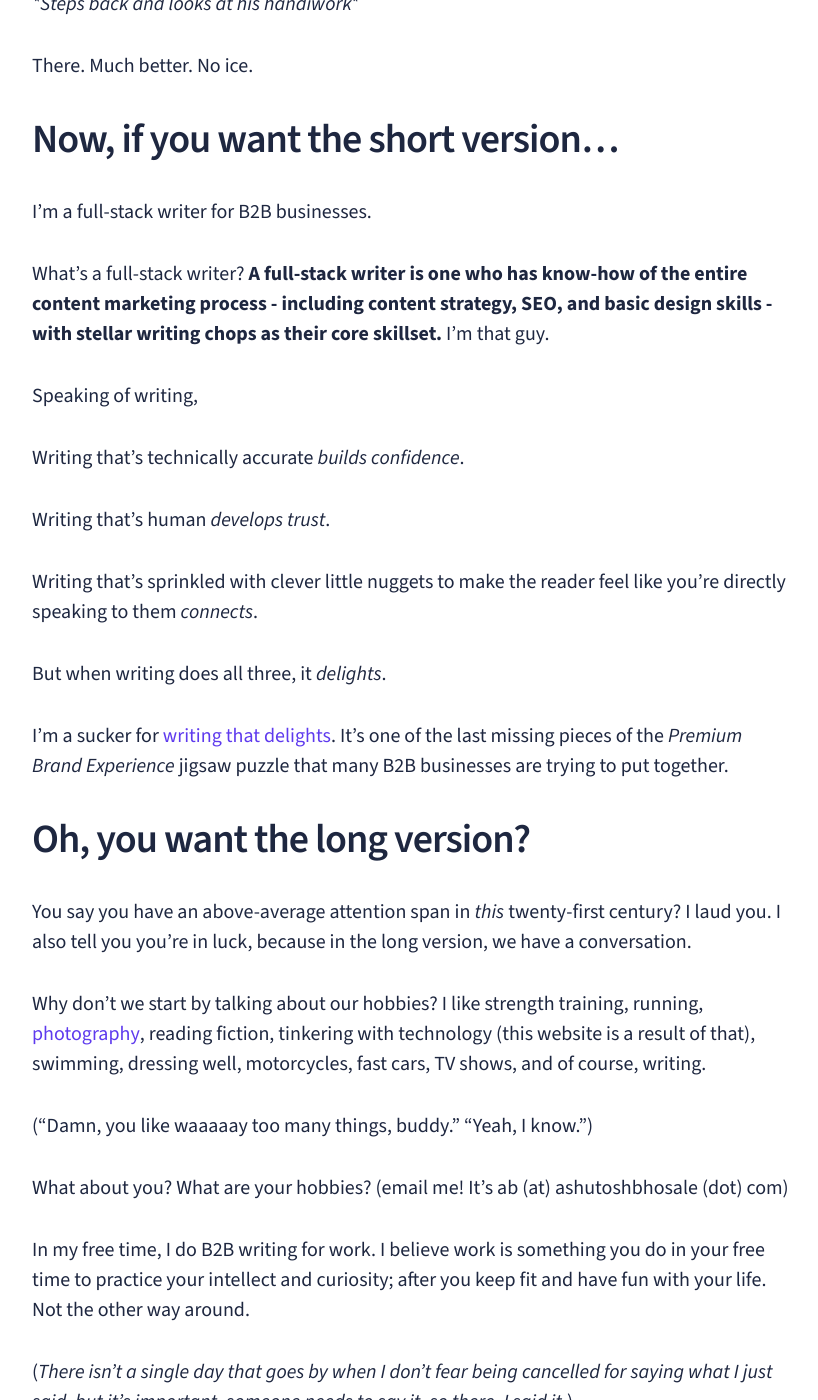
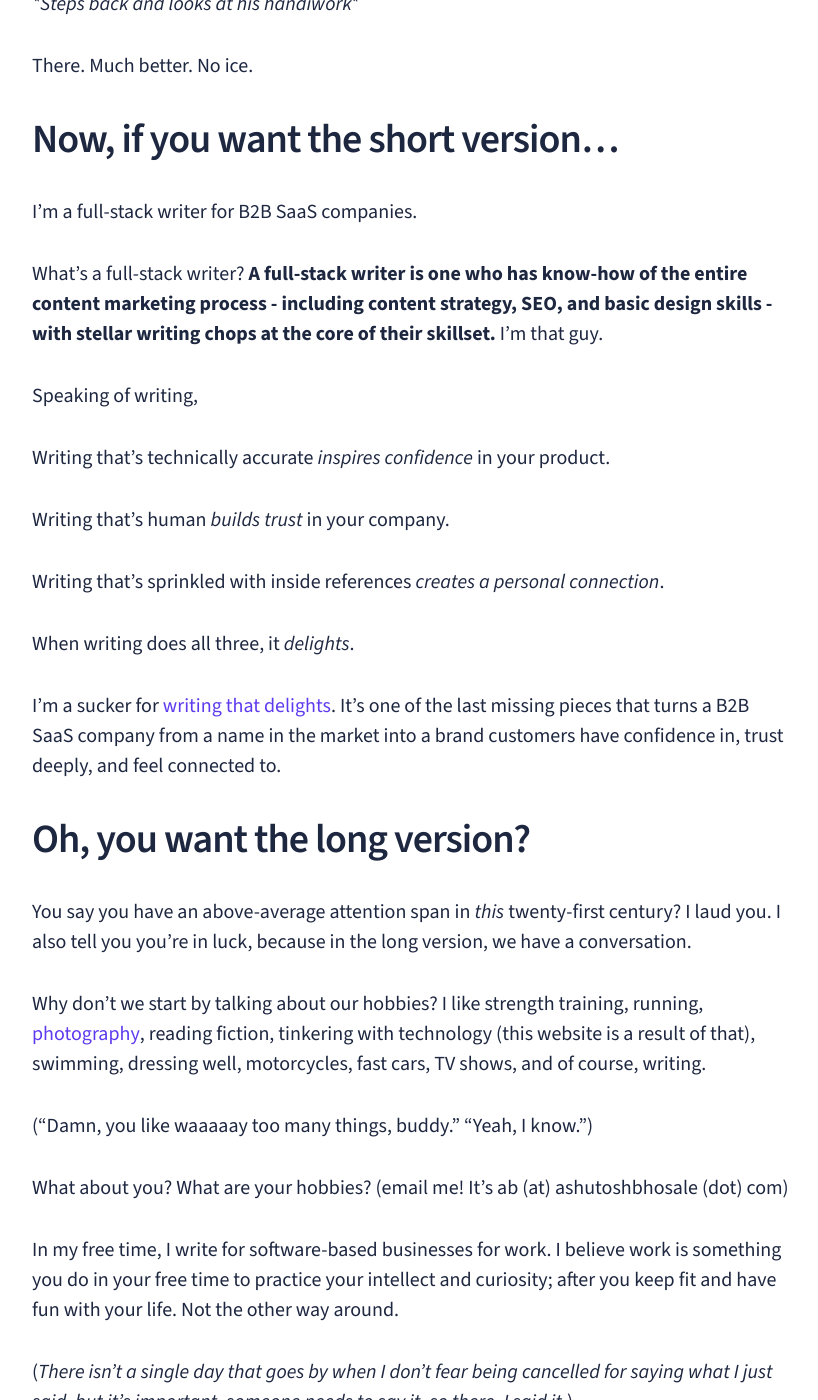
Before and after one commit to wowashuwow/wowashuwow.github.io, a Jekyll site: the page built from _pages/about.md, in a window 1280 px wide and 1400 px high, scrolled down 1308 px. Shown: the whole window, without its empty margins (228-1046 px from the left). Built offline with Jekyll 4.4.1, drawn with Linux system fonts in a browser that asks for light colours; nearby versions of some CDN libraries; some of the changed text lies outside the part shown.

Commit message:
Updated to say I'm a B2B SaaS writer

```diff
--- a/_data/settings.yml
+++ b/_data/settings.yml
@@ -25,7 +25,7 @@ menu__settings:
 # Hero Settings
 hero:
   hero__title: Hi, I'm Ashutosh 👋
-  hero__description: I'm a full-stack writer for B2B businesses. I also dabble in photography, fitness, and tech. This is my personal blog.
+  hero__description: I'm a full-stack writer for B2B SaaS. I also dabble in photography, fitness, and tech. This is my personal blog.
 
 
 #-------------------------------
--- a/_pages/about.md
+++ b/_pages/about.md
@@ -10,7 +10,7 @@ Oh wait, there's some left. Let me just...
 
 *\*Grabs a hammer\**
 
-🔨🧊 🔨🧊 🔨🧊 🔨🧊 🔨🧊
+🔨🧊 🔨🧊 🔨🧊 🔨🧊 🔨🧊 🔨🧊 🔨🧊
 
 *\*Steps back and looks at his handiwork\**
 
@@ -18,21 +18,21 @@ There. Much better. No ice.
 
 ## Now, if you want the short version...
 
-I'm a full-stack writer for B2B businesses.
+I'm a full-stack writer for B2B SaaS companies.
 
-What's a full-stack writer? **A full-stack writer is one who has know-how of the entire content marketing process - including content strategy, SEO, and basic design skills - with stellar writing chops as their core skillset.** I'm that guy.
+What's a full-stack writer? **A full-stack writer is one who has know-how of the entire content marketing process - including content strategy, SEO, and basic design skills - with stellar writing chops at the core of their skillset.** I'm that guy.
 
 Speaking of writing,
 
-Writing that's technically accurate *builds confidence*.
+Writing that's technically accurate *inspires confidence* in your product.
 
-Writing that's human *develops trust*.
+Writing that's human *builds trust* in your company.
 
-Writing that's sprinkled with clever little nuggets to make the reader feel like you're directly speaking to them *connects*.
+Writing that's sprinkled with inside references *creates a personal connection*.
 
-But when writing does all three, it *delights*.
+When writing does all three, it *delights*.
 
-I'm a sucker for [writing that delights](/work/). It's one of the last missing pieces of the *Premium Brand Experience* jigsaw puzzle that many B2B businesses are trying to put together.
+I'm a sucker for [writing that delights](/work/). It's one of the last missing pieces that turns a B2B SaaS company from a name in the market into a brand customers have confidence in, trust deeply, and feel connected to.
 
 ## Oh, you want the long version?
 
@@ -44,7 +44,7 @@ Why don't we start by talking about our hobbies? I like strength training, runni
 
 What about you? What are your hobbies? (email me! It's ab (at) ashutoshbhosale (dot) com)
 
-In my free time, I do B2B writing for work. I believe work is something you do in your free time to practice your intellect and curiosity; after you keep fit and have fun with your life. Not the other way around.
+In my free time, I write for software-based businesses for work. I believe work is something you do in your free time to practice your intellect and curiosity; after you keep fit and have fun with your life. Not the other way around.
 
 (*There isn't a single day that goes by when I don't fear being cancelled for saying what I just said, but it's important, someone needs to say it, so there, I said it.*)
 
```
